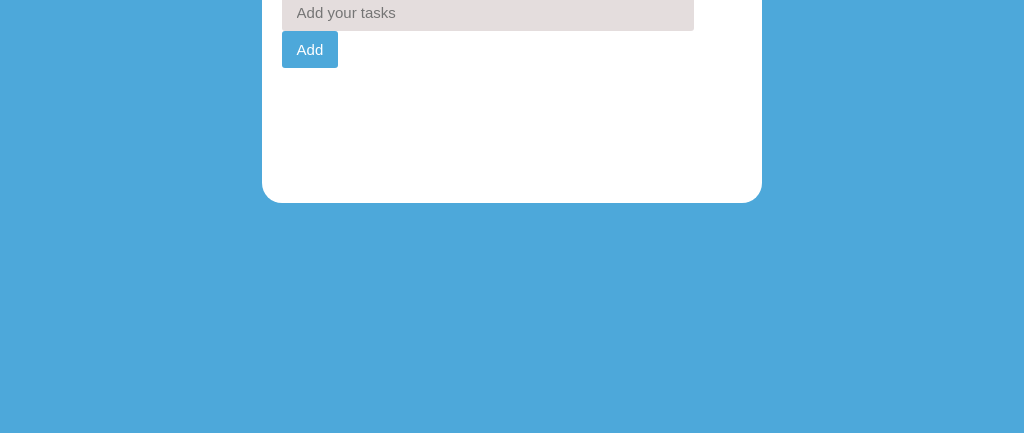
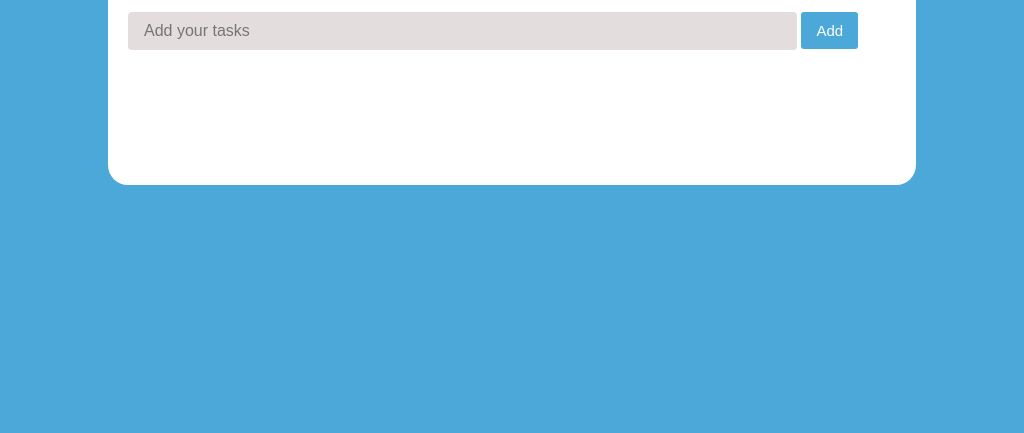
Before and after one commit to mubeen2005/To-Do-List, a plain HTML site: page index.html in a window 1024 px wide. Shown: the part 367-800 px from the top of the page. Drawn offline with Linux system fonts and the light colour scheme.

Commit message:
first commit

```diff
--- a/style.css
+++ b/style.css
@@ -159,7 +159,7 @@ html,body{
 }
 
 
-@media (min-width:426px) and (max-width:769px) {
+@media (min-width:427px) and (max-width:769px) {
   .input-container input {
     width: 83%;
     padding: 0.6rem 1rem;
@@ -191,3 +191,37 @@ html,body{
 }
 
 }
+
+
+@media (min-width:769px) and (max-width:1025px) {
+  .input-container input {
+    width: 83%;
+    padding: 0.6rem 1rem;
+    outline: none;
+    font-size: 1rem;
+    border: none;
+    background-color: #e4dddd ;
+    border-radius: 4px;
+}
+
+.main-container{
+    width: 75%;
+    min-height: 20vh;
+    background-color: white;
+    border-radius: 20px;
+    padding: 30px 20px;
+}
+
+.task-container .task{
+  display: flex;
+  flex-direction: column;
+  min-height: 20vh;
+  padding: 10px;
+  align-items: flex-start;
+}
+
+.task-container .task p{
+ width: 100px;
+}
+
+}
```
Also changed, not shown: index.html (renamed from indx.html), 1 other file.
